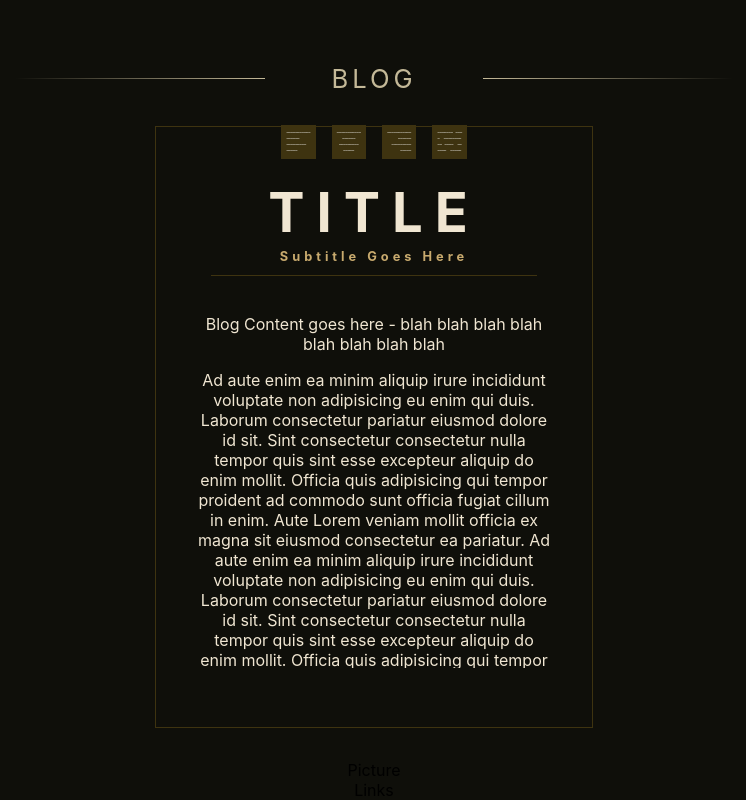
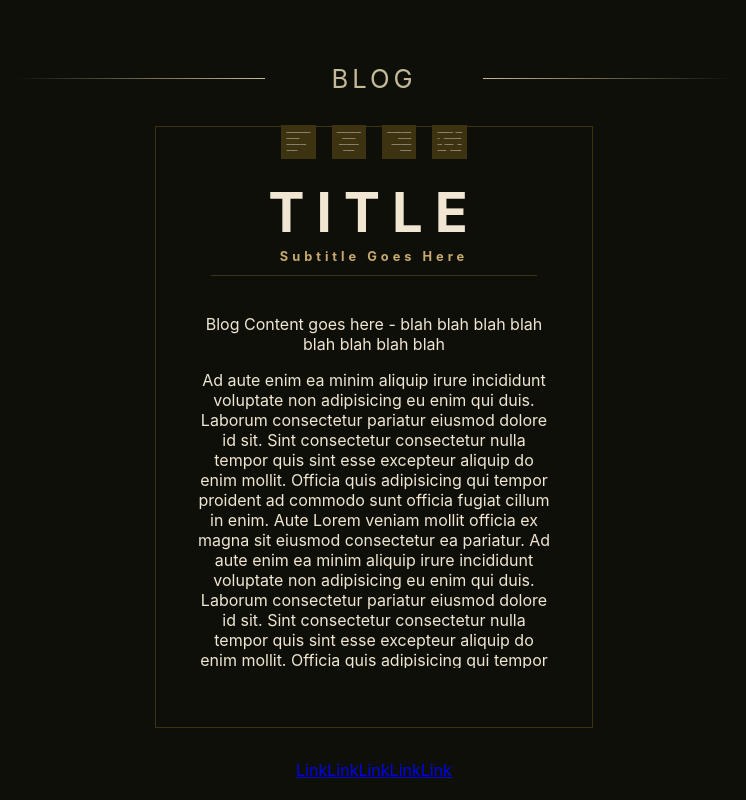
Before and after one commit to atcriteria/league-app, a React (Create React App) app: page / in a window 1280 px wide. Shown: the part 1803-2603 px from the top of the page, without its empty margins (266-1012 px from the left). Built offline with nearby package versions, Linux system fonts and the light colour scheme; the HTML template or start-up script is replaced by a standard one.

Commit message:
updated Footer elements to be more semantic

```diff
--- a/src/components/Footer/Footer.js
+++ b/src/components/Footer/Footer.js
@@ -1,14 +1,18 @@
 import './footer.css';
 
 export default function Footer(){
+    const origin = window.location.origin;
+
     return(
         <footer className="footer-wrapper">
-            <div className="footer-img" >
-                Picture
-            </div>
-            <div className="footer-content">
-                Links
-            </div>
+            <div className="footer-img" style={{backgroundImage: `url(${origin}/Images/footer-image.jpg)`}} />
+            <nav className="footer-content">
+                <a href="localhost:3000/#">Link</a>
+                <a href="localhost:3000/#">Link</a>
+                <a href="localhost:3000/#">Link</a>
+                <a href="localhost:3000/#">Link</a>
+                <a href="localhost:3000/#">Link</a>
+            </nav>
         </footer>
     )
 }
```
